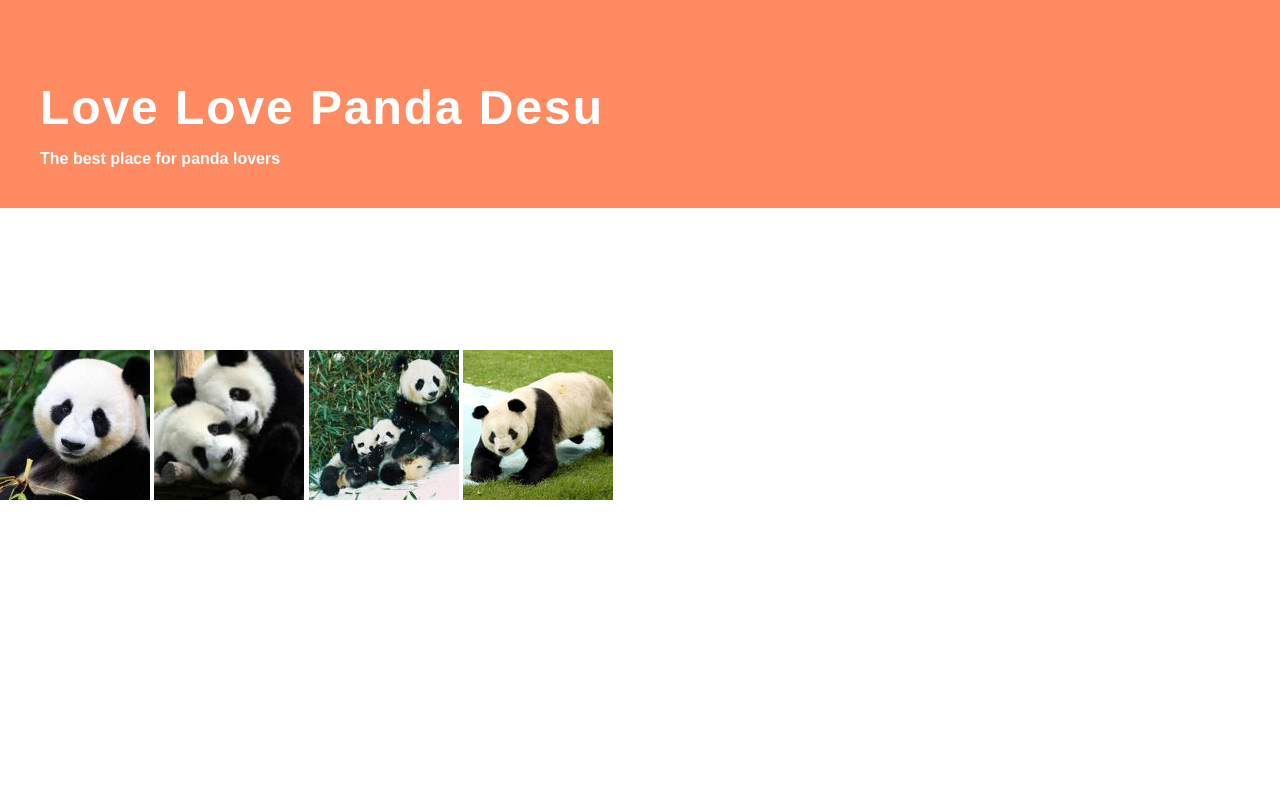
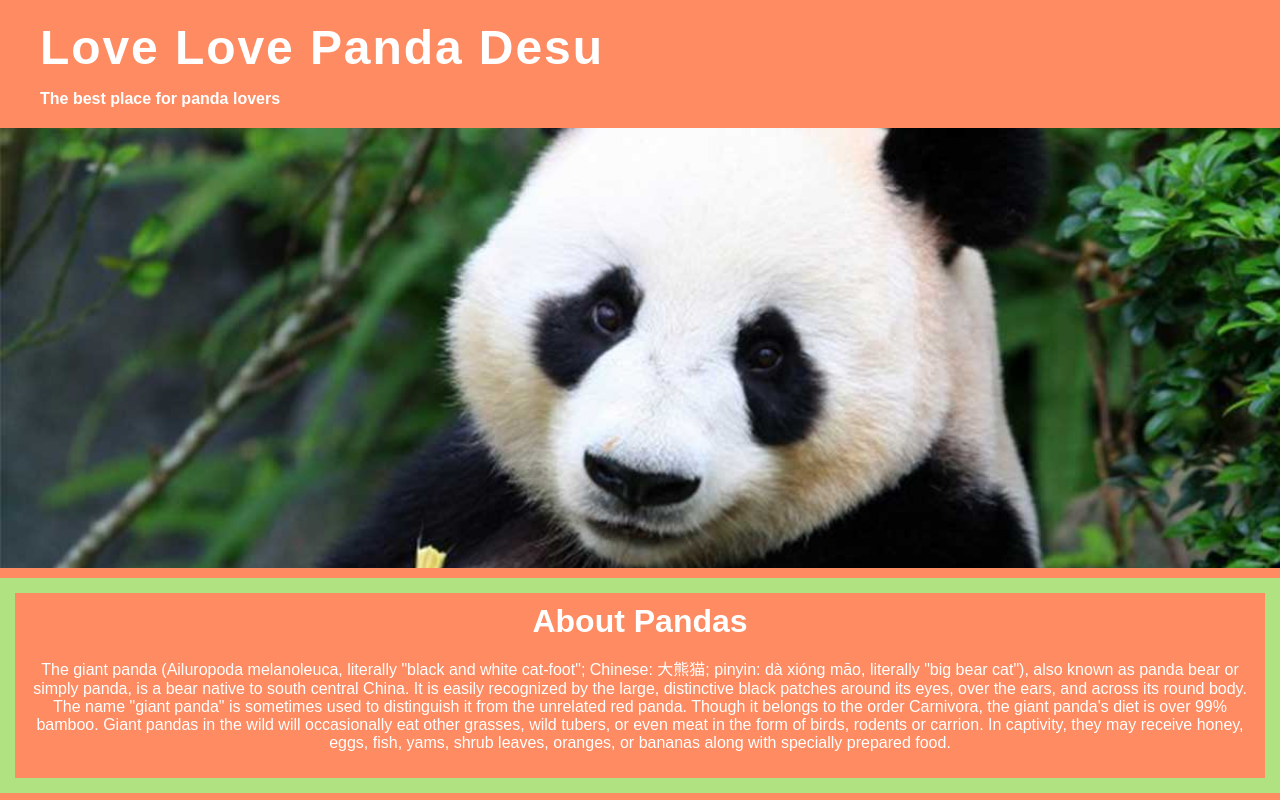
Before and after one commit to Tayrih/love-love-panda, a plain HTML site: page index.html in a window 1280 px wide. Shown: the top 800 px of the page. Drawn offline with Linux system fonts and the light colour scheme.

Commit message:
Añade estilos css

```diff
--- a/css/main.css
+++ b/css/main.css
@@ -382,7 +382,7 @@ h6 {
 
 header {
   background-color: var(--orange);
-  padding: 80px 40px 40px;
+  padding: 20px 40px 20px;
 }
 
 .bg-image {
@@ -401,15 +401,15 @@ header {
 }
 
 .bg-image-1 {
-  background-image: url('../assets/images/uno.jpg');
+  background-image: url('../assets/img/uno.jpg');
 }
 
 .bg-image-2 {
-  background-image: url('../assets/images/dos.jpg');
+  background-image: url('../assets/img/dos.jpg');
 }
 
 .bg-image-3 {
-  background-image: url('../assets/images/tres.jpg');
+  background-image: url('../assets/img/tres.jpg');
 }
 
 .green-section {
@@ -417,3 +417,19 @@ header {
   border-top: 10px solid var(--orange);
   border-bottom: 10px solid var(--orange);
 }
+
+.box {
+  background-color: var(--orange);
+  padding: 10px;
+  text-align: center;
+  width: auto;
+}
+
+footer {
+  background-color: var(--orange);
+  padding: 10px 40px 10px;
+}
+
+footer p {
+  margin: 0;
+}
--- a/index.html
+++ b/index.html
@@ -11,36 +11,52 @@
         <h1 class="main-title">Love Love Panda Desu</h1>
         <h4 class="subtitle">The best place for panda lovers</h4>
     </header>
-    <main class="">
-        <div class="">
+    <main>
+        <div class="bg-image bg-image-medium bg-image-1">
+        </div>
+        <div class="green-section">
+          <div class="row">
+            <div class="col-6 .col-xs-offset-4">
+              <div class="box">
+                <h2 class="common-title">About Pandas</h2>
+                <p>The giant panda (Ailuropoda melanoleuca, literally "black and white cat-foot";
+                  Chinese: 大熊猫; pinyin: dà xióng māo, literally "big bear cat"), also known as panda bear or simply panda,
+                  is a bear native to south central China. It is easily recognized by the large, distinctive black patches around its eyes,
+                  over the ears, and across its round body. The name "giant panda" is sometimes used to distinguish it from the unrelated red panda.
+                  Though it belongs to the order Carnivora, the giant panda's diet is over 99% bamboo.
+                  Giant pandas in the wild will occasionally eat other grasses, wild tubers, or even meat in the form of birds,
+                  rodents or carrion. In captivity, they may receive honey, eggs, fish, yams, shrub leaves, oranges,
+                  or bananas along with specially prepared food.</p>
+              </div>
+            </div>
+          </div>
+        </div>
+        <div class="bg-image bg-image-large bg-image-2">
 
         </div>
-        <div class="">
-          <div class="">
-            <h2>About Pandas</h2>
-            <p>Lorem ipsum dolor sit amet, consectetur adipisicing elit, sed do eiusmod tempor incididunt ut labore et dolore magna aliqua. Ut enim ad minim veniam, quis nostrud exercitation ullamco laboris nisi ut aliquip ex ea commodo consequat. Duis aute irure dolor in reprehenderit in voluptate velit esse cillum dolore eu fugiat nulla pariatur. Excepteur sint occaecat cupidatat non proident, sunt in culpa qui officia deserunt mollit anim id est laborum.</p>
+        <div class="green-section">
+          <div class="pictures-container">
+            <h2 class="main-title">Pictures</h2>
+            <div class="row">
+              <div class="col-2">
+                <img src="assets/img/a1.jpg" alt="a1">
               </div>
+              <div class="col-2 col-offset-1">
+                <img src="assets/img/a2.jpg" alt="a1">
               </div>
-        <div class="">
-
+              <div class="col-2 col-offset-1">
+                <img src="assets/img/a3.jpg" alt="a1">
               </div>
-        <div class="">
-          <div class="">
-            <h2>Pictures</h2>
-            <img src="assets/img/a1.jpg" alt="a1">
-            <img src="assets/img/a2.jpg" alt="a1">
-            <img src="assets/img/a3.jpg" alt="a1">
+              <div class="col-2 col-offset-1">
                 <img src="assets/img/a4.jpg" alt="a1">
               </div>
             </div>
-        <div class="">
-
           </div>
+        </div>
+        <div class="bg-image bg-image-large bg-image-3"></div>
     </main>
-    <footer class="">
-      <div class="">
+    <footer>
           <p>Love Love Panda - Laboratoria 2017</p>
-      </div>
     </footer>
   </body>
 </html>
```
Lines whose indentation alone changed are shown as unchanged.
